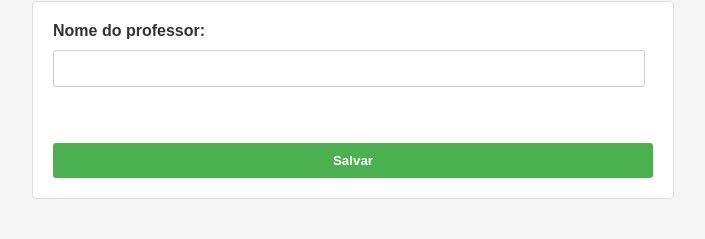
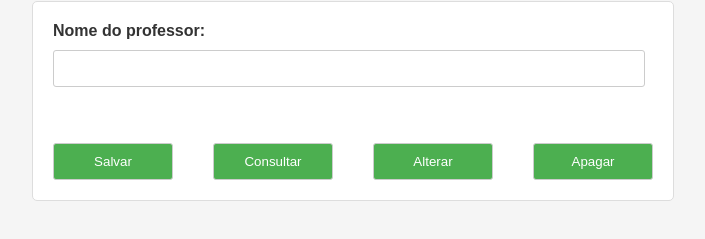
Before and after one commit to ndurantec/form_to_back_end, a plain HTML site: page page/professor.html in a window 1280 px wide. Shown: the part 107-346 px from the top of the page, without its empty margins (287-992 px from the left). Drawn offline with Linux system fonts and the light colour scheme.

Commit message:
Criado os botões para a tela

```diff
--- a/asset/style/professor.css
+++ b/asset/style/professor.css
@@ -43,6 +43,7 @@ body {
   }
 
   /* button[type="submit"] { */
+  /*
   button {
     display: block;
     width: 100%;
@@ -55,7 +56,23 @@ body {
     cursor: pointer;
   }
 
-  /* button[type="submit"]:hover { */
+   button[type="submit"]:hover {
   button:hover {
     background-color: #3e8e41;
   }
+  */
+
+  .btn-class {
+    display: flex;
+    justify-content: space-between;
+  }
+
+  button {
+    width: 120px;
+    border: 1px solid #ccc;
+    border-radius: 3px;
+    padding: 10px;
+    text-align: center;
+    background: #4CAF50;
+    color: #fff;
+  }
--- a/page/professor.html
+++ b/page/professor.html
@@ -16,7 +16,12 @@
 
 		<!--<button type="submit" id="submit-btn">Cadastrar</button>-->
 
-		<button type="button" id="submit-btn" onclick="salvar_1()">Salvar</button>
+		<div class="btn-class">
+			<button type="button" id="submit-btn-salvar" onclick="salvar_1()">Salvar</button>
+			<button type="button" id="submit-btn-consultar" onclick="consultar_1()">Consultar</button>
+			<button type="button" id="submit-btn-alterar" onclick="alterar_1()">Alterar</button>
+			<button type="button" id="submit-btn-apagar" onclick="apagar_1()">Apagar</button>
+		</div>
 	</form>
 	<script src="../script/professor.js"></script>
 </body>
```
